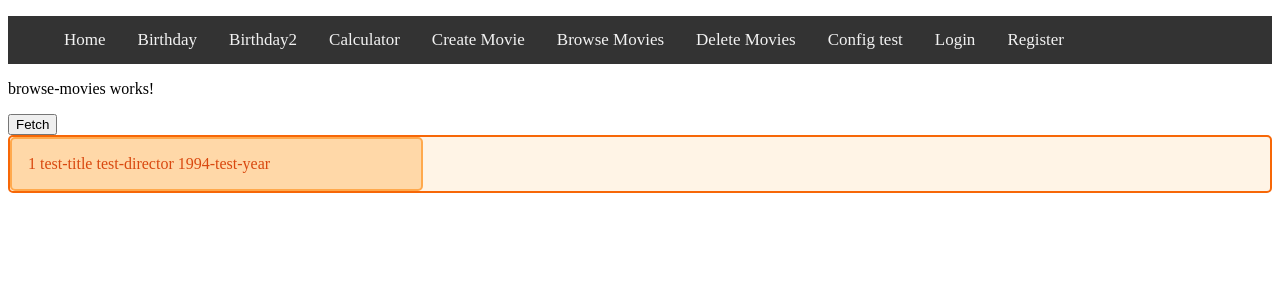
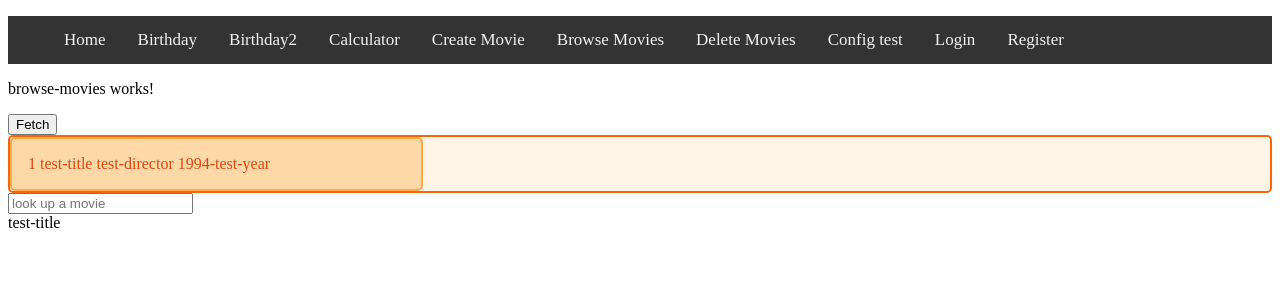
Before and after one commit to ange-p916/exam_movie_app, an Angular app: page /browse-movies in a window 1280 px wide. Shown: the top 300 px of the page. Built offline with nearby package versions, Linux system fonts and the light colour scheme.

Commit message:
pipes work for filtering movies

```diff
--- a/src/app/app.module.ts
+++ b/src/app/app.module.ts
@@ -23,6 +23,7 @@ import { Birthday2Component } from './birthday2/birthday2.component';
 import { ExponentialstrengthPipe } from './exponentialstrength.pipe';
 import { PowerboostcalculatorComponent } from './powerboostcalculator/powerboostcalculator.component';
 import { CanWatchMoviesPipe } from './can-watch-movies.pipe';
+import { MovieSearchPipe } from './movie-search.pipe';
 
 @NgModule({
   declarations: [
@@ -40,7 +41,8 @@ import { CanWatchMoviesPipe } from './can-watch-movies.pipe';
     Birthday2Component,
     ExponentialstrengthPipe,
     PowerboostcalculatorComponent,
-    CanWatchMoviesPipe
+    CanWatchMoviesPipe,
+    MovieSearchPipe
   ],
   imports: [
     BrowserModule,
--- a/src/app/browse-movies/browse-movies.component.html
+++ b/src/app/browse-movies/browse-movies.component.html
@@ -11,3 +11,9 @@
       {{movie.releaseDate}}
   </div>
 </div>
+
+
+<input type="text" [(ngModel)]="searchText" placeholder="look up a movie"/>
+<div *ngFor="let movie of movies | movieSearch: searchText">
+  {{movie.title}}
+</div>
--- a/src/app/browse-movies/browse-movies.component.ts
+++ b/src/app/browse-movies/browse-movies.component.ts
@@ -2,6 +2,7 @@ import { Component, OnInit } from '@angular/core';
 import { HttpClient } from '@angular/common/http';
 import { MovieService } from '../movie.service';
 import { Movie } from '../entities/movie';
+import { MovieSearchPipe } from '../movie-search.pipe';
 
 @Component({
   selector: 'app-browse-movies',
--- /dev/null
+++ b/src/app/movie-search.pipe.ts
@@ -0,0 +1,19 @@
+import { Pipe, PipeTransform } from '@angular/core';
+import { Movie } from './entities/movie';
+
+@Pipe({
+  name: 'movieSearch'
+})
+export class MovieSearchPipe implements PipeTransform {
+
+  transform(allMovies: Movie[], searchText: string): any{
+    if(searchText == null) return allMovies;
+
+
+    return allMovies.filter(function(allMovies)
+    {
+      return allMovies.title.toLowerCase().indexOf(searchText.toLowerCase()) > -1;
+    });
+  }
+
+}
```
Also changed, not shown: 1 other file (tests, documents, lock files or other folders).
